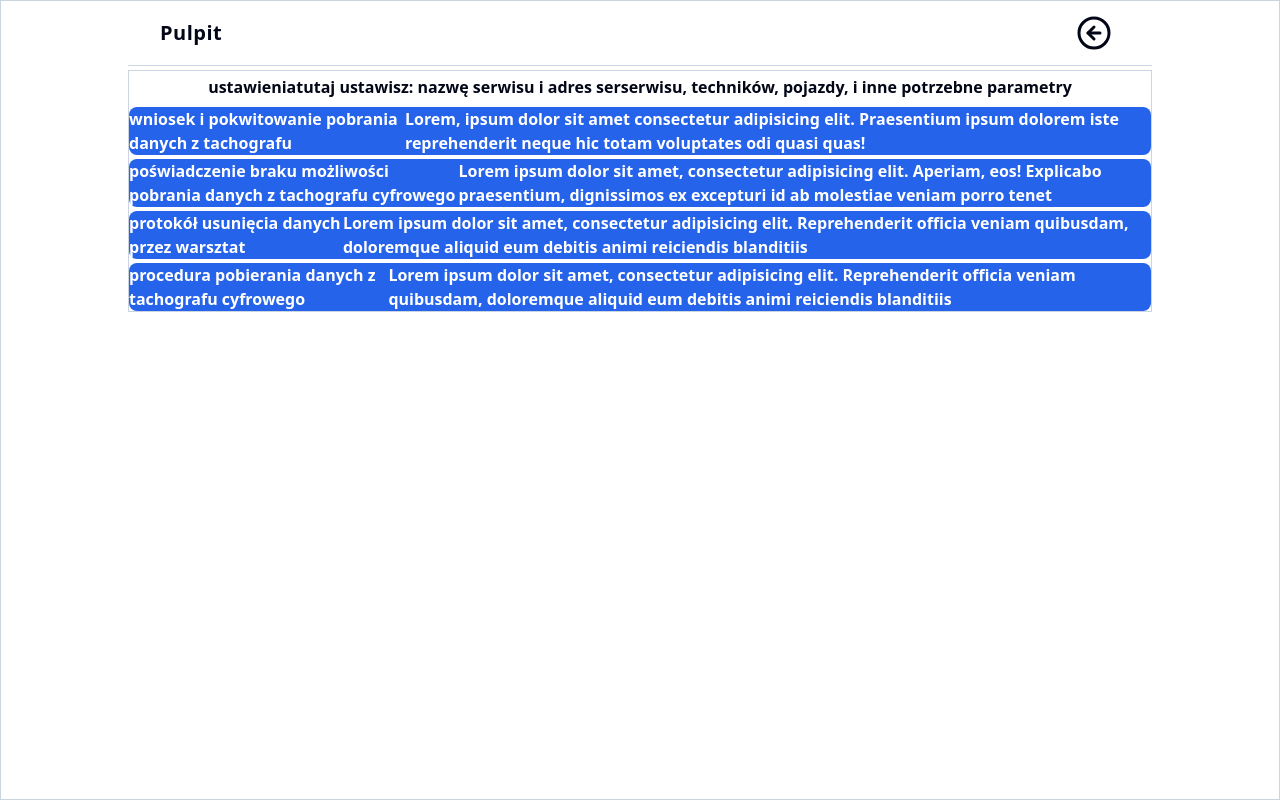
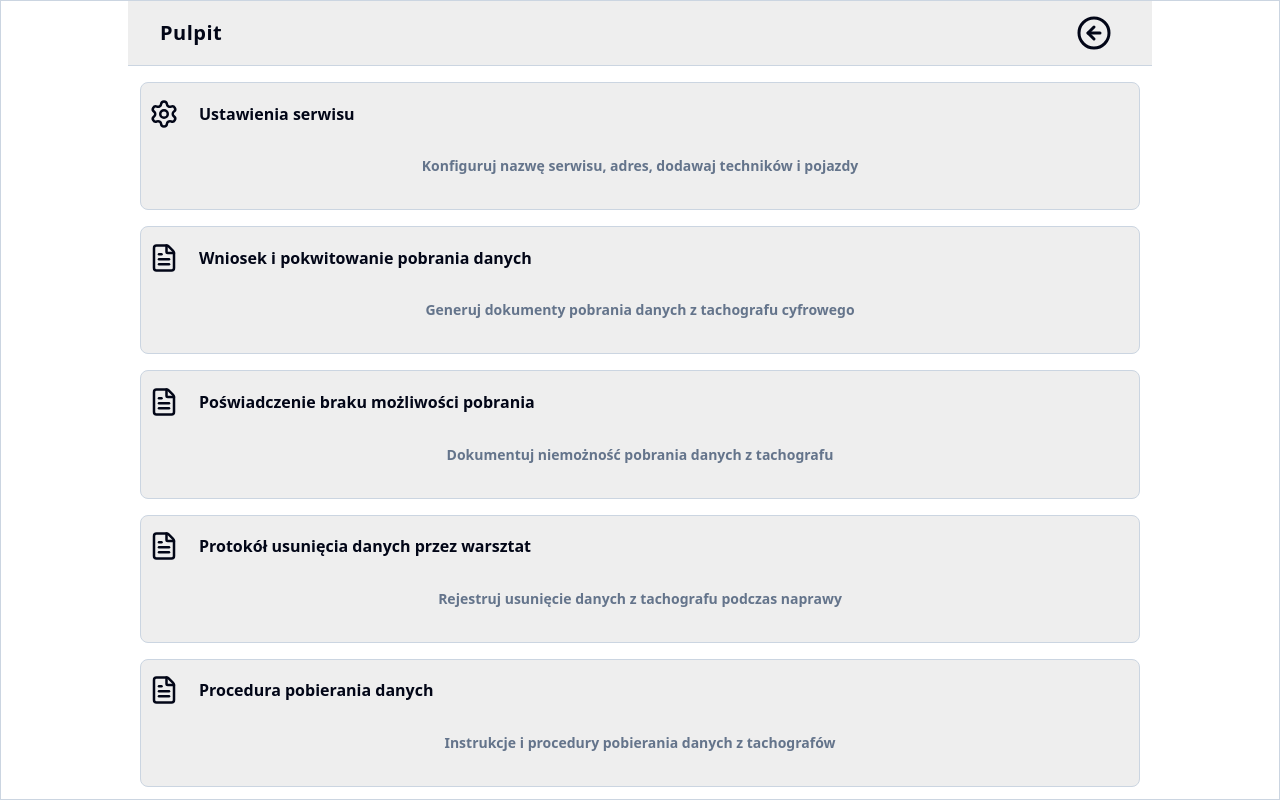
Before and after one commit to TomaszSkiers/tachograph_data_download_form_next_js, a Next.js app: page /pulpit in a window 1280 px wide. Built offline with nearby package versions, Linux system fonts and the light colour scheme.

Commit message:
pulpit working on the dekstop page

```diff
--- a/app/globals.css
+++ b/app/globals.css
@@ -29,7 +29,7 @@
 /* 3. Wartości zmiennych dla trybu JASNEGO */
 :root {
   --ui-bg: #ffffff;
-  --ui-surface: #ffffff;
+  --ui-surface: #eeeeee;
   --ui-input: #f1f5f9;
   --ui-text: #020617;
   --ui-text-muted: #64748b;
--- a/app/page.tsx
+++ b/app/page.tsx
@@ -28,7 +28,7 @@ export default function Home() {
         <section className="flex-1 flex items-center justify-center">
           <Link
             href="/pulpit"
-            className={`${primaryButton} h-20 px-20 text-2xl font-bold tracking-wide`}
+            className={`${primaryButton} h-20 px-20 text-2xl items-center font-bold tracking-wide`}
           >
             Start
           </Link>
--- a/app/pulpit/page.tsx
+++ b/app/pulpit/page.tsx
@@ -1,7 +1,42 @@
 import Link from "next/link";
 // import { CircleArrowLeft } from "lucide-react";
 import Header from "@/components/ui/Header";
-import { ghostButton, outlineButton, primaryButton } from "@/styles/buttonsStyles";
+import { ghostButton } from "@/styles/buttonsStyles";
+import { Settings, FileText } from "lucide-react";
+
+const buttonStyle = `${ghostButton} flex-col items-center gap-5 w-full p-2 font-bold border border-ui-border flex-1`;
+const buttons = [
+  {
+    title: "Ustawienia serwisu",
+    description: "Konfiguruj nazwę serwisu, adres, dodawaj techników i pojazdy",
+    href: "/ustawienia",
+    icon: <Settings size={30} />,
+  },
+  {
+    title: "Wniosek i pokwitowanie pobrania danych",
+    description: "Generuj dokumenty pobrania danych z tachografu cyfrowego",
+    href: "/wniosek-pobranie",
+    icon: <FileText size={30} />,
+  },
+  {
+    title: "Poświadczenie braku możliwości pobrania",
+    description: "Dokumentuj niemożność pobrania danych z tachografu",
+    href: "/brak-pobrania",
+    icon: <FileText size={30} />,
+  },
+  {
+    title: "Protokół usunięcia danych przez warsztat",
+    description: "Rejestruj usunięcie danych z tachografu podczas naprawy",
+    href: "/protokol-usuniecia",
+    icon: <FileText size={30} />,
+  },
+  {
+    title: "Procedura pobierania danych",
+    description: "Instrukcje i procedury pobierania danych z tachografów",
+    href: "/procedura",
+    icon: <FileText size={30} />,
+  },
+];
 
 export default function Pulpit() {
   return (
@@ -11,27 +46,16 @@ export default function Pulpit() {
         backButtonHref="/"
         backButtonLabel="Powrót do strony startowej"
       />
-      <section className="flex flex-col gap-1 mt-1 border border-ui-border w-full max-w-5xl mx-auto">
-        <Link href={`/`} className={`${ghostButton}py-1 w-full p-2 font-bold`}>
-          <span>ustawienia</span>
-          <span>tutaj ustawisz: nazwę serwisu i adres serserwisu, techników, pojazdy, i inne potrzebne parametry</span>
-        </Link>
-        <Link href={`/`} className={`${primaryButton}  w-full font-bold `}>
-          <span>wniosek i pokwitowanie pobrania danych z tachografu</span>
-          <span>Lorem, ipsum dolor sit amet consectetur adipisicing elit. Praesentium ipsum dolorem iste reprehenderit neque hic totam voluptates odi quasi quas!</span>
-        </Link>
-        <Link href={`/`} className={`${primaryButton} w-full font-bold `}>
-          <span>poświadczenie braku możliwości pobrania danych z tachografu cyfrowego</span>
-          <span>Lorem ipsum dolor sit amet, consectetur adipisicing elit. Aperiam, eos! Explicabo praesentium, dignissimos ex excepturi id ab molestiae veniam porro tenet</span>
-        </Link>
-        <Link href={`/`} className={`${primaryButton}  w-full font-bold `}>
-          <span>protokół usunięcia danych przez warsztat</span>
-          <span>Lorem ipsum dolor sit amet, consectetur adipisicing elit. Reprehenderit officia veniam quibusdam, doloremque aliquid eum debitis animi reiciendis blanditiis </span>
-        </Link>
-        <Link href={`/`} className={`${primaryButton}  w-full font-bold `}>
-          <span>procedura pobierania danych z tachografu cyfrowego</span>
-          <span>Lorem ipsum dolor sit amet, consectetur adipisicing elit. Reprehenderit officia veniam quibusdam, doloremque aliquid eum debitis animi reiciendis blanditiis </span>
-        </Link>
+      <section className="flex flex-col gap-4 mt-1  w-full max-w-5xl mx-auto p-3 h-full">
+        {buttons.map((button, index) => (
+          <Link key={index} href={button.href} className={buttonStyle}>
+            <div className="flex flex-1 w-full items-center justify-start gap-5">
+              {button.icon}
+              <span>{button.title}</span>
+            </div>
+            <p className="flex-1 text-sm text-ui-text-muted">{button.description}</p>
+          </Link>
+        ))}
       </section>
     </div>
   );
--- a/components/ui/Header.tsx
+++ b/components/ui/Header.tsx
@@ -26,19 +26,19 @@ export default function Header({
   innerClassName = '',
 }: HeaderProps) {
   return (
-    <header className={`sticky top-0 z-10 bg-background ${className}`}>
+    <header className={`sticky top-0 z-10 bg-ui-bg ${className}`}>
       <div className={`bg-ui-surface mx-auto w-full max-w-5xl px-4 border-b border-ui-border sm:px-6 lg:px-8 ${innerClassName}`}>
         <div className="h-16 flex items-center justify-between">
-          <h1 className="text-xl font-black tracking-wide text-foreground">
+          <h1 className="text-xl font-black tracking-wide text-ui-text">
             {title}
           </h1>
 
           <Link
             href={backButtonHref}
             aria-label={backButtonLabel}
-            className="p-2 hover:bg-ui-border/20 rounded-full transition-colors focus:outline-none focus:ring-2 focus:ring-primary"
+            className="p-2 hover:bg-ui-ghost-hover rounded-full transition-colors focus:outline-none focus:ring-2 focus:ring-brand-primary"
           >
-            {backButton || <CircleArrowLeft size={36} className="text-foreground" />}
+            {backButton || <CircleArrowLeft size={36} className="text-ui-text" />}
           </Link>
         </div>
       </div>
--- a/styles/buttonsStyles.ts
+++ b/styles/buttonsStyles.ts
@@ -2,7 +2,7 @@
 
 // Podstawowe style dla wszystkich przycisków
 const baseButton = `
-inline-flex items-center justify-center
+flex
 rounded-lg
 transition-all
 duration-200
@@ -63,7 +63,7 @@ active:bg-ui-border
 // GHOST (dodatkowy)
 export const ghostButton = `
 ${baseButton}
-bg-transparent
+bg-ui-surface
 text-ui-text
 hover:bg-ui-ghost-hover
 active:bg-ui-border
```
